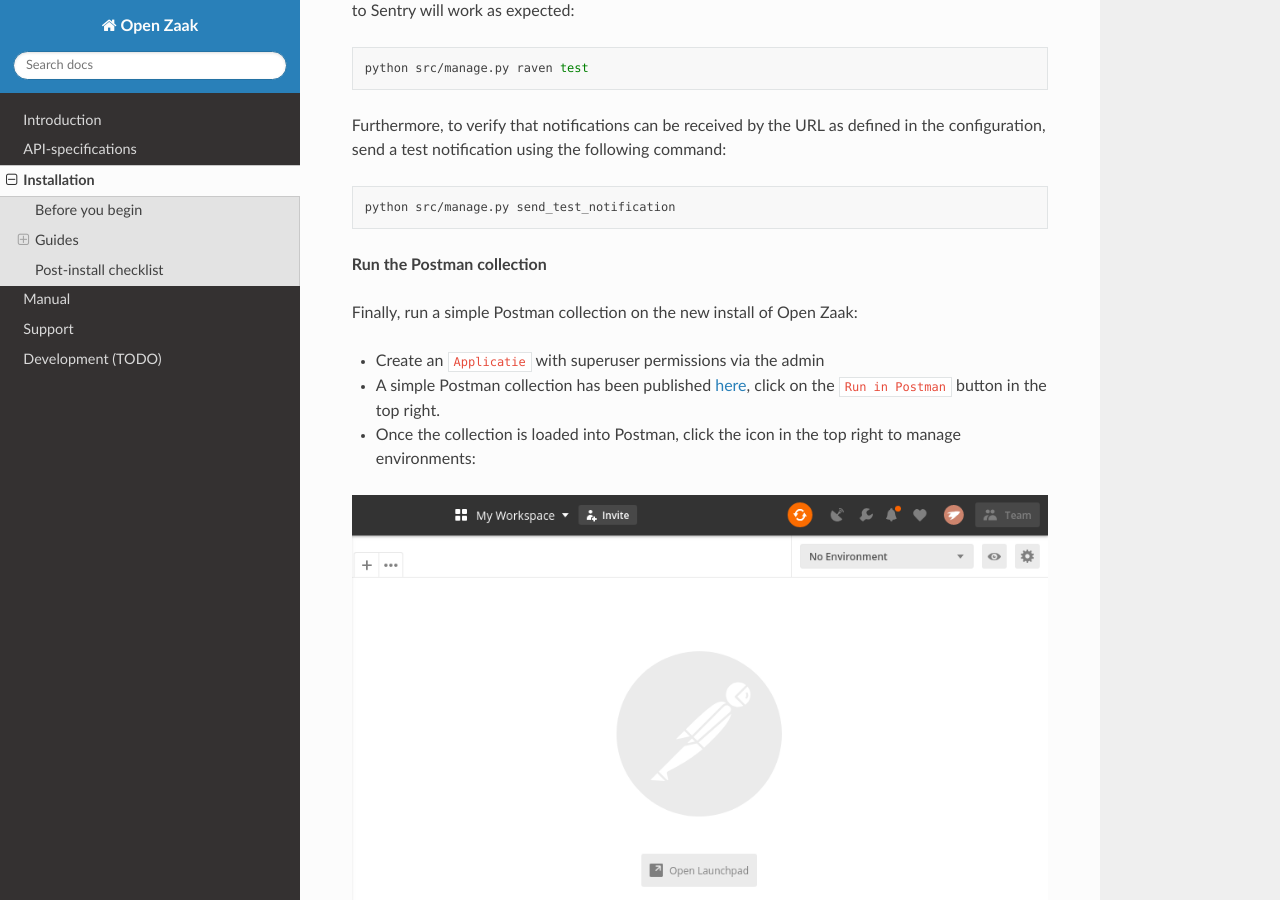
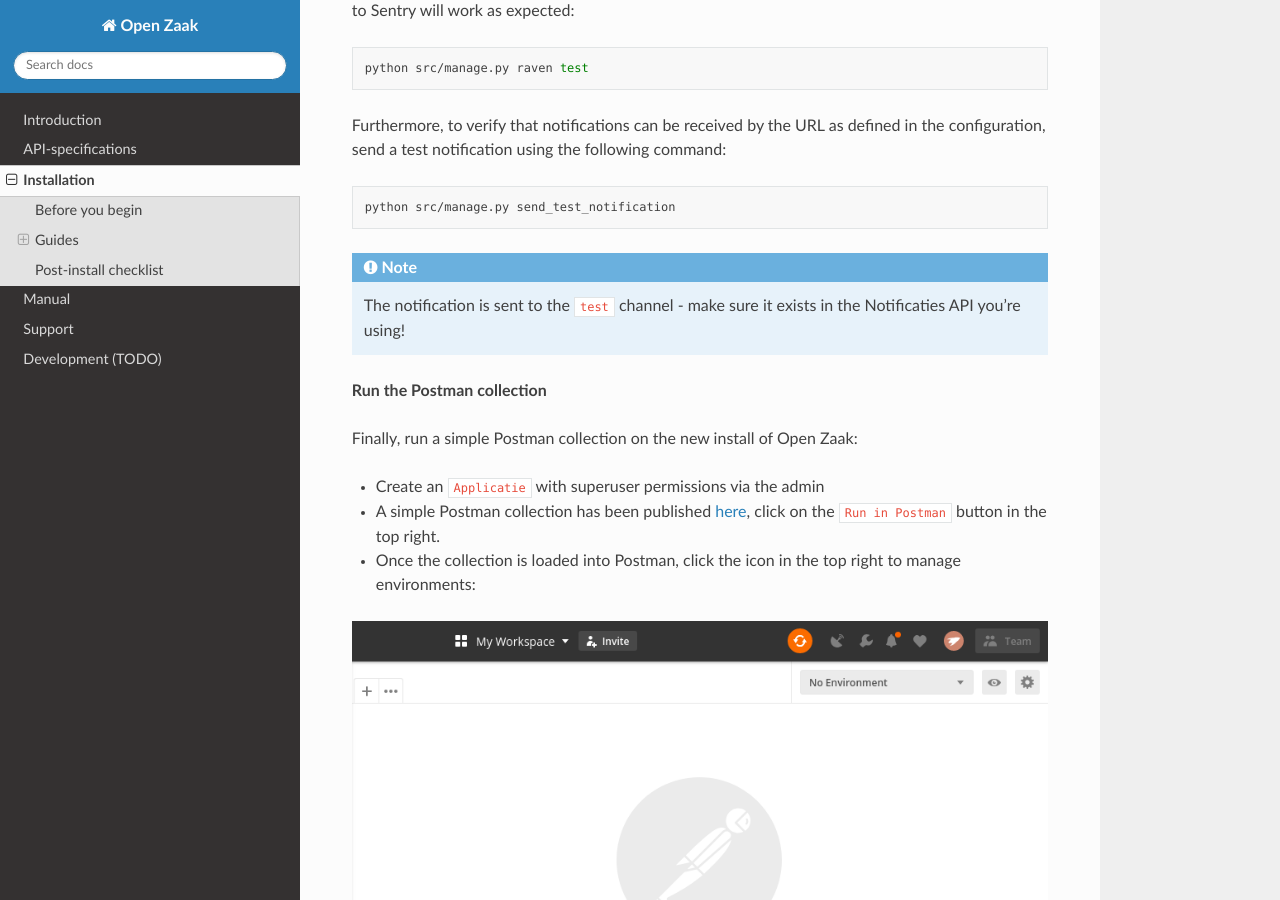
Before and after one commit to open-zaak/open-zaak, a Sphinx documentation site: the page built from docs/installation/index.rst, in a window 1280 px wide and 900 px high, scrolled down 1550 px. Built offline with Sphinx 7.4.7 and the Read the Docs theme 2.0.0, drawn with Linux system fonts in a browser that asks for light colours.

Commit message:
:pencil: Document the need of the test channel to exist

```diff
--- a/docs/installation/index.rst
+++ b/docs/installation/index.rst
@@ -76,6 +76,9 @@
 
     python src/manage.py send_test_notification
 
+.. note:: The notification is sent to the ``test`` channel - make sure it exists in the
+   Notificaties API you're using!
+
 **Run the Postman collection**
 
 Finally, run a simple Postman collection on the new install of Open Zaak:
```
